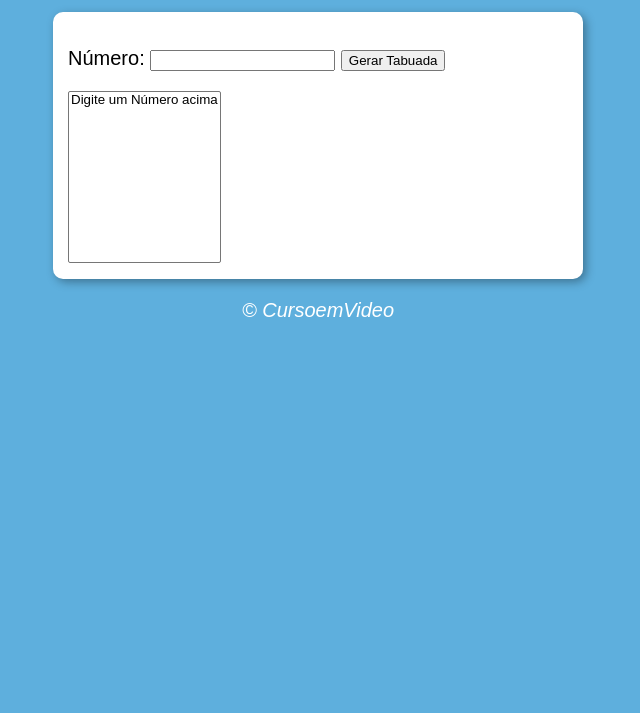
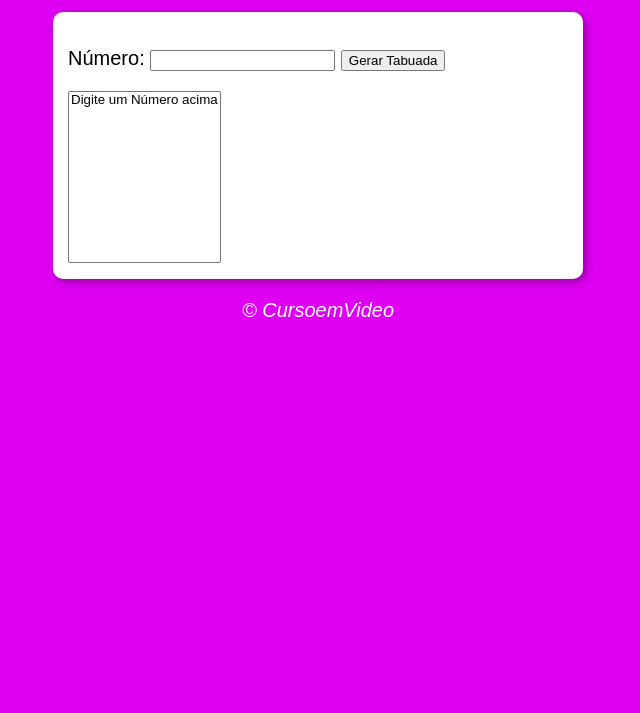
Before and after one commit to VeectorVt/tabuada-simples-javascript, a plain HTML site: page index.html in a window 1280 px wide. Shown: the part 87-800 px from the top of the page, without its empty margins (322-962 px from the left). Drawn offline with Linux system fonts and the light colour scheme.

Commit message:
Alterando Background

```diff
--- a/estilo.css
+++ b/estilo.css
@@ -1,5 +1,5 @@
 body{
-    background-color: rgb(94, 175, 221);
+    background-color: rgb(223, 0, 243);
     font: normal 15pt arial ;
 
 }
```
